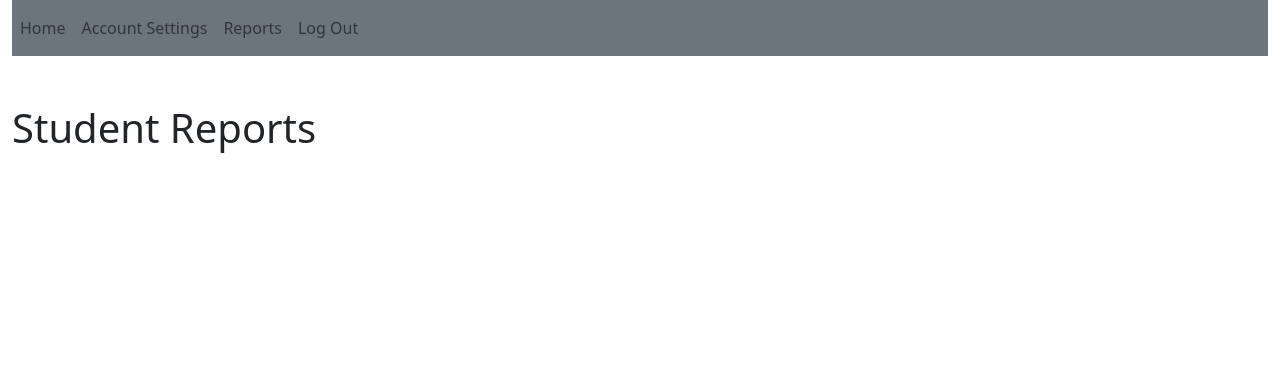
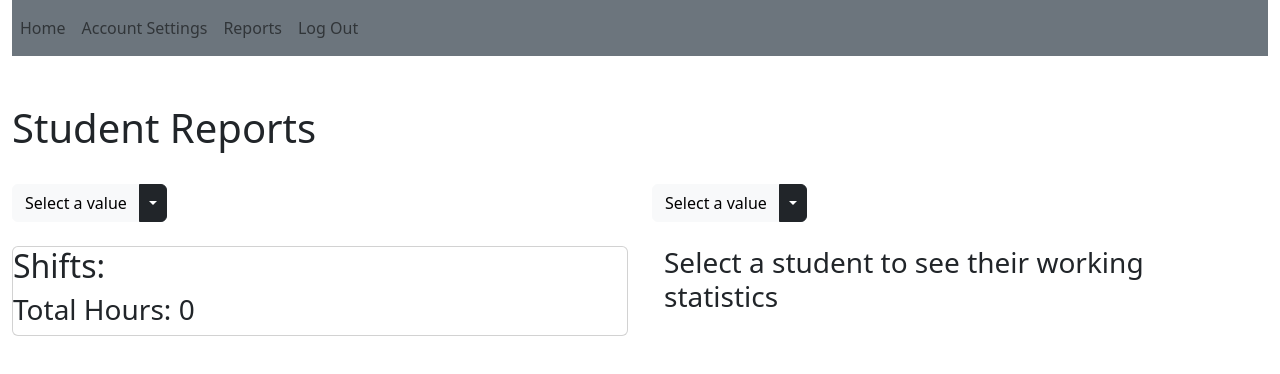
Before and after one commit to WBot3000/SWB_Software, a React (Create React App) app in the folder front-end/: page /reports/students in a window 1280 px wide. Shown: the top 374 px of the page. Built offline with nearby package versions, Linux system fonts and the light colour scheme.

Commit message:
Continuing to create page layouts

```diff
--- /dev/null
+++ b/front-end/src/components/StudentShiftDisplay.js
@@ -0,0 +1,78 @@
+import { Card } from "react-bootstrap";
+import { calculateTimeDiffInHours, daysOfWeek, toMonthDay, toTimeFormat } from "../formatting";
+
+function organizeShifts(shifts=[]) {
+    let organizedShifts =[
+        [],     //Monday
+        [],     //Tuesday
+        [],     //Wednesday
+        [],     //Thursday
+        [],     //Friday
+        [],     //Saturday
+        []      //Sunday
+    ]
+    for(let shift of shifts) {
+        let shiftDay = (shift.start.getDay() - 1) % 7;
+        organizedShifts[shiftDay].push(shift);
+    }
+    return organizedShifts;
+}
+
+function createWeeklyShifts(organizedShifts) {
+    return <ul>
+        {organizedShifts?.map((shifts, dayIdx) => (
+            <li>
+                <h3>{daysOfWeek[(dayIdx + 1) % 7]}</h3>
+                {/*Gets the individual shifts */}
+                <ul>
+                    {shifts.map(shift => (
+                        <li>
+                            <p>{shift.name}: {toTimeFormat(shift.start)} - {toTimeFormat(shift.end)}</p>
+                        </li>
+                    ))}
+                </ul>
+            </li>
+        ))}
+    </ul>
+}
+
+function StudentShiftDisplay(props) {
+
+    let regular = props.regular ?? [];
+    let special = props.special ?? [];
+    const organizedShifts = organizeShifts(regular);
+
+    function calculateTotalHours() {
+        let total = 0;
+        for(let shift of regular) {
+            console.log(shift);
+            total += calculateTimeDiffInHours(shift.start, shift.end);
+        }
+        for(let shift of special) {
+            console.log(shift);
+            total += calculateTimeDiffInHours(shift.start, shift.end);
+        }
+        return total;
+    }
+
+    return <Card>
+        <h2>Shifts:</h2>
+        {regular && regular.length > 0 ? <>
+            <h3>Regular:</h3>
+            {createWeeklyShifts(organizedShifts)}
+        </> : null}
+        {special && special.length > 0 ? <>
+            <h3>Special Assignments:</h3>
+            <ul>
+                {special.map(shift => {
+                    let shiftDay = toMonthDay(shift.start);
+                    return <li>
+                        <p>{`${shift.name} (${shiftDay})`}: {toTimeFormat(shift.start)} - {toTimeFormat(shift.end)}</p>
+                    </li>
+                })}
+            </ul>
+        </> : null}
+        <h3>Total Hours: {calculateTotalHours()}</h3>
+    </Card>
+}
+export default StudentShiftDisplay;
--- a/front-end/src/formatting.js
+++ b/front-end/src/formatting.js
@@ -2,8 +2,42 @@ export const months = ["July", "August", "September", "October",
 "November", "December", "January", "February",
 "March", "April", "May", "June"]
 
+export const daysOfWeek = ["Sunday", "Monday", "Tuesday", "Wednesday",
+"Thursday", "Friday", "Saturday", "Sunday"]
+
 const MONEY_FORMATTER = new Intl.NumberFormat('en-US', { style: 'currency', currency: 'USD' })
 
+//Takes in a number and returns a currency string
 export function toMonetaryValue(moneyVal) {
     return MONEY_FORMATTER.format(moneyVal);
 }
+
+//Takes in Javascript Date and returns an appropriate time string
+export function toTimeFormat(date) {
+    let hour = date.getHours();
+    let minutes = date.getMinutes();
+    let timeOfDay = hour < 12 ? "AM" : "PM";
+    if(hour > 12) {
+        hour -= 12;
+    }
+    if(hour == 0) {
+        hour = 12;
+    }
+
+    return hour + ":" + (minutes < 10 ? "0" : "") + minutes + " " + timeOfDay;
+}
+
+//Takes in Javascript Date and returns an appropriate string containing the month and day
+export function toMonthDay(date) {
+    //Since getMonth returns 0 for January, 1 for February, etc., the returned value needs to be offset by 6 to match how the months are laid out in the months array
+    let month = months[(date.getMonth() + 6) % 12];
+    let dateDay = date.getDate();
+    return month + " " + dateDay;
+}
+
+//Not really a formatting function, but putting it here for now
+export function calculateTimeDiffInHours(startTime, endTime) {
+    let diffInMS = endTime.getTime() - startTime.getTime();
+    //1000 milliseconds per second, 60 seconds per minute, 60 minutes per hour
+    return diffInMS / (1000*60*60)
+}
--- a/front-end/src/pages/WeeklyPayrollPage.js
+++ b/front-end/src/pages/WeeklyPayrollPage.js
@@ -1,8 +1,90 @@
+import { Col, Row } from "react-bootstrap";
+import DropdownField from "../components/DropdownField";
 import PageContainer from "../components/PageContainer";
+import { useState } from "react";
+import StudentShiftDisplay from "../components/StudentShiftDisplay";
 
 function WeeklyPayrollPage() {
+
+    const [studentInfo, setStudentInfo] = useState([
+        {
+            name: "Student A",
+            weeklyShifts: [
+                {
+                    name: "Lunch Duty",
+                    type: "regular",
+                    start: new Date(2022, 6, 13, 12, 0),
+                    end: new Date(2022, 6, 13, 15, 0)
+                },
+                {
+                    name: "Lunch Duty",
+                    type: "regular",
+                    start: new Date(2022, 6, 14, 12, 0),
+                    end: new Date(2022, 6, 14, 15, 0)
+                },
+                {
+                    name: "Lunch Duty",
+                    type: "regular",
+                    start: new Date(2022, 6, 15, 12, 0),
+                    end: new Date(2022, 6, 15, 15, 0)
+                }
+            ]
+        },
+        {
+            name: "Student B",
+            weeklyShifts: [
+                {
+                    name: "Breakfast Duty",
+                    type: "regular",
+                    start: new Date(2022, 6, 11, 9, 0),
+                    end: new Date(2022, 6, 11, 12, 0)
+                },
+                {
+                    name: "StevensFest",
+                    type: "special",
+                    start: new Date(2022, 6, 12, 9, 0),
+                    end: new Date(2022, 6, 12, 15, 30)
+                },
+                {
+                    name: "UCC Floor Cleaning",
+                    type: "regular",
+                    start: new Date(2022, 6, 15, 12, 0),
+                    end: new Date(2022, 6, 15, 15, 0)
+                }
+            ]
+        }
+    ]);
+
+    const [selectedStudentIdx, setSelectedStudentIdx] = useState(null);
+
+    let regularShifts = [];
+    let specialShifts = [];
+    studentInfo[selectedStudentIdx]?.weeklyShifts.forEach(shift => {
+        if(shift.type == "regular") {
+            regularShifts.push(shift);
+        }
+        else {
+            specialShifts.push(shift);
+        }
+    });
+
     return <PageContainer pageName="Payroll for WEEK">
-
+        <Row>
+            <Col xs={2}></Col>
+            <Col>
+                <DropdownField
+                    items={[...Array(studentInfo.length).keys()]}
+                    itemType="Student"
+                    displayItems={studentInfo.map(info => info.name)}
+                    selectedItem={studentInfo[selectedStudentIdx]?.name}
+                    setStateFunc={setSelectedStudentIdx}
+                />
+            </Col>
+            <Col>
+                <StudentShiftDisplay regular={regularShifts} special={specialShifts}/>
+            </Col>
+            <Col xs={2}></Col>
+        </Row>
     </PageContainer>
 }
 export default WeeklyPayrollPage;
--- a/front-end/src/pages/account-settings/AccountSettingsPage.js
+++ b/front-end/src/pages/account-settings/AccountSettingsPage.js
@@ -73,7 +73,7 @@ function AccountSettingsPage() {
             <Col>
                 <DropdownField
                     items={[...Array(yearlyInfo.length).keys()]}
-                    itemType="year"
+                    itemType="Year"
                     displayItems={yearlyInfo.map(info => info.year)}
                     selectedItem={yearlyInfo[selectedYearIdx]?.year}
                     setStateFunc={setSelectedYearIdx}
@@ -96,6 +96,7 @@ function AccountSettingsPage() {
                 setStateFunc={setPayrateField}
                 type="number"
                 value={payrateField}
+                disabled={!payrateField}
                 submittable
                 submitFunc={alterPayrateForSelectedYear} buttonLabel="Set New Payrate"/>
         </Row>
--- a/front-end/src/pages/account-settings/shift/CreateShiftPage.js
+++ b/front-end/src/pages/account-settings/shift/CreateShiftPage.js
@@ -1,8 +1,20 @@
+import { Col, Row } from "react-bootstrap";
+import InlineTextField from "../../../components/InlineTextField";
 import PageContainer from "../../../components/PageContainer";
 
 function CreateShiftPage() {
     return <PageContainer pageName="Create New Shift">
-
+        <Row>
+            <Col>
+                <InlineTextField/>
+            </Col>
+            <Col>
+                <InlineTextField/>
+            </Col>
+            <Col>
+                <InlineTextField/>
+            </Col>
+        </Row>
     </PageContainer>
 }
 export default CreateShiftPage;
--- a/front-end/src/pages/reports/MonthlyReportsPage.js
+++ b/front-end/src/pages/reports/MonthlyReportsPage.js
@@ -51,7 +51,7 @@ function MonthlyReportsPage() {
             <Col>
                 <DropdownField
                     items={[...Array(yearlyInfo.length).keys()]}
-                    itemType="year"
+                    itemType="Year"
                     displayItems={yearlyInfo.map(info => info.year)}
                     selectedItem={yearlyInfo[selectedYearIdx]?.year}
                     setStateFunc={setSelectedYearIdx}
@@ -60,7 +60,7 @@ function MonthlyReportsPage() {
             <Col xs={10}>
                 <DropdownField
                     items={[...Array(monthlyInfo.length).keys()]}
-                    itemType="month"
+                    itemType="Month"
                     displayItems={monthlyInfo}
                     selectedItem={monthlyInfo[selectedMonthIdx]}
                     setStateFunc={setSelectedMonthIdx}
--- a/front-end/src/pages/reports/StudentReportsPage.js
+++ b/front-end/src/pages/reports/StudentReportsPage.js
@@ -1,8 +1,33 @@
+import { Col, Container, Row } from "react-bootstrap";
+import DropdownField from "../../components/DropdownField";
 import PageContainer from "../../components/PageContainer";
+import StudentShiftDisplay from "../../components/StudentShiftDisplay";
 
 function StudentReportsPage() {
+
+    function getHoursSummary() {
+        return <Container>
+            <h3>Select a student to see their working statistics</h3>
+        </Container>
+    }
+
     return <PageContainer pageName="Student Reports">
-
+        <Row className="mb-4">
+            <Col>
+                <DropdownField/>
+            </Col>
+            <Col>
+                <DropdownField/>
+            </Col>
+        </Row>
+        <Row>
+            <Col>
+                <StudentShiftDisplay/>
+            </Col>
+            <Col>
+                {getHoursSummary()}
+            </Col>
+        </Row>
     </PageContainer>
 }
 export default StudentReportsPage;
--- a/front-end/src/pages/reports/YearlyReportsPage.js
+++ b/front-end/src/pages/reports/YearlyReportsPage.js
@@ -77,7 +77,7 @@ function YearlyReportsPage() {
             <Col>
                 <DropdownField
                     items={[...Array(yearlyInfo.length).keys()]}
-                    itemType="year"
+                    itemType="Year"
                     displayItems={yearlyInfo.map(info => info.year)}
                     selectedItem={yearlyInfo[selectedYearIdx]?.year}
                     setStateFunc={setSelectedYearIdx}
```
Also changed, not shown: front-end/src/pages/EmailPage.js (+21 -1 lines).
